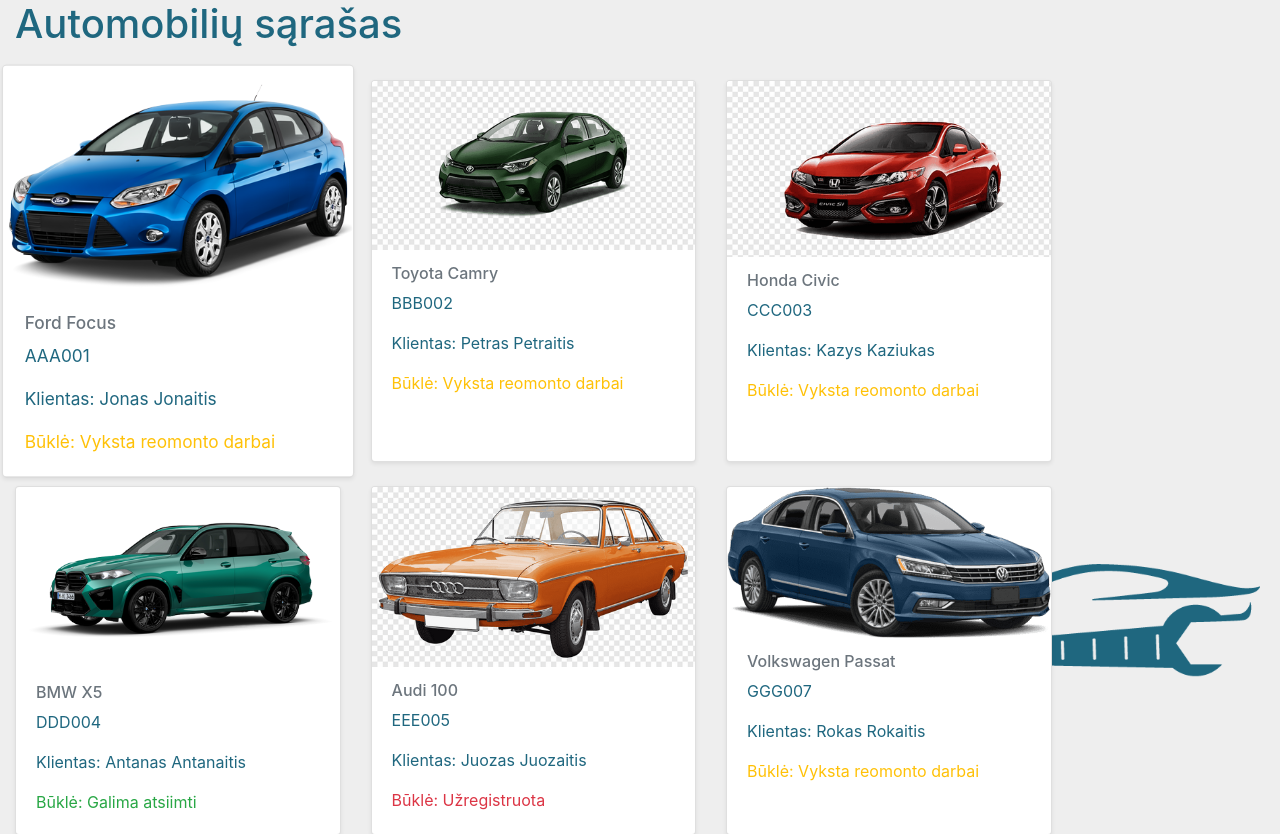
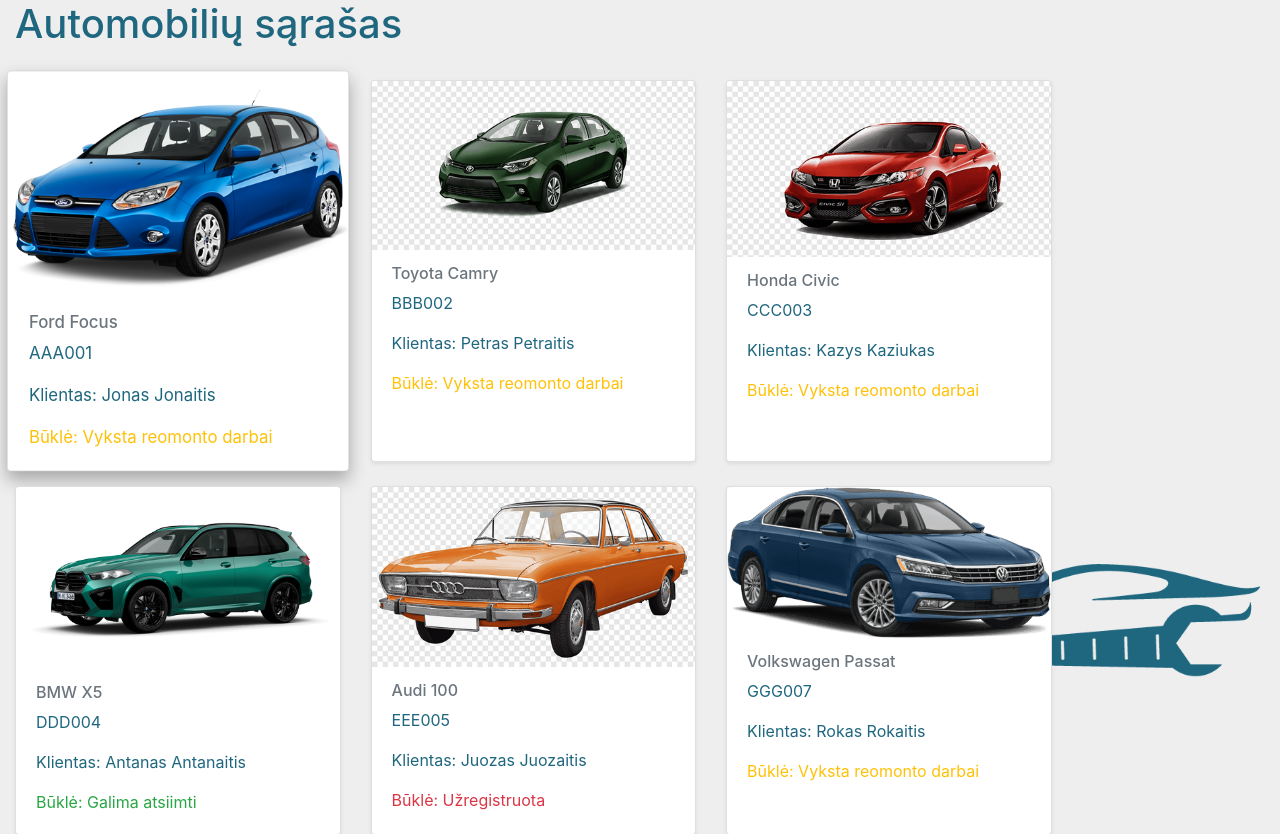
Before and after one commit to KestutisButkus/Autoservisas, a Django app: page /autoservice/cars/ in a window 1280 px wide, with the pointer over the restyled element. Shown: the part 100-934 px from the top of the page. Run offline with Django 5.2, Linux system fonts and the light colour scheme; data comes from the database, SQL or seed files in the repository; some libraries are stand-ins or nearby versions.

Commit message:
v.Alfa.0.9.1 - Sutvakytas užsakymo vertės punktas - patobulintas nuorodų dizainas

```diff
--- a/autoservice/static/css/styles.css
+++ b/autoservice/static/css/styles.css
@@ -119,6 +119,6 @@
 }
 
 .card:hover {
-    transform: scale(1.08);  /* „Zoom“ efektas: padidina elementą šiek tiek, kai pelės žymeklis yra virš jo */
-/*    box-shadow: 0 24px 24px rgba(0, 0, 0, 0.5);  /* Stipresnis šešėlio efektas */
+    transform: scale(1.05);  /* „Zoom“ efektas: padidina elementą šiek tiek, kai pelės žymeklis yra virš jo */
+    box-shadow: 0 8px 16px rgba(0, 0, 0, 0.3) !important;  /* Stipresnis šešėlio efektas */
 }
```
